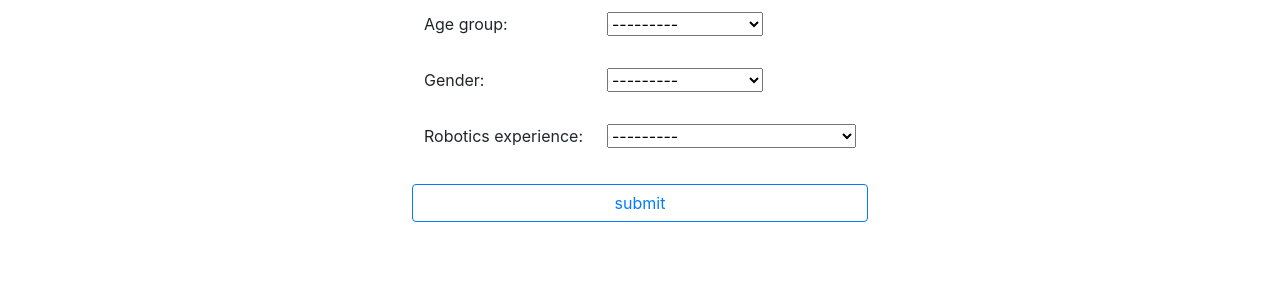
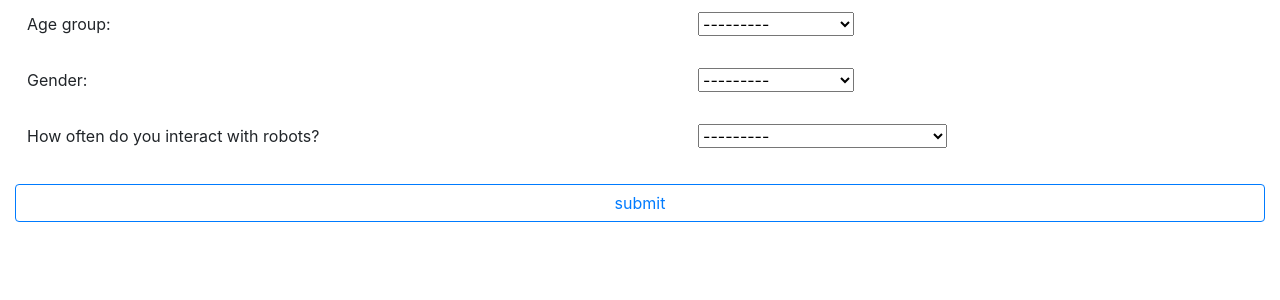
Before and after one commit to GT-RAIL/isolation_cyoa, a Django app: page /demographics in a window 1280 px wide. Shown: the top 300 px of the page. Run offline with Django 3.2, Linux system fonts and the light colour scheme; the visitor is signed in with stand-in values (Sample User, id 1); parts of the project's set-up code (start-up, migrations or seed data) failed here and were passed over; some libraries are stand-ins or nearby versions.

Commit message:
Rename field and scaffolding for instructions

```diff
--- a/dining_room/admin.py
+++ b/dining_room/admin.py
@@ -229,10 +229,10 @@ class DemographicsAdmin(admin.ModelAdmin):
         (None, {
             'fields': (('username', 'study_condition', 'start_condition'), ('date_finished', 'date_demographics_completed'))
         }),
-        ('Demographics', { 'fields': ('gender', 'age_group', 'robotics_experience') }),
+        ('Demographics', { 'fields': ('gender', 'age_group', 'robot_experience') }),
     )
-    list_display = ('username', 'study_condition', 'date_finished', 'gender', 'age_group', 'robotics_experience')
-    list_filter = ('study_condition', 'date_finished', 'gender', 'age_group', 'robotics_experience')
+    list_display = ('username', 'study_condition', 'date_finished', 'gender', 'age_group', 'robot_experience')
+    list_filter = ('study_condition', 'date_finished', 'gender', 'age_group', 'robot_experience')
     ordering = ('date_finished', 'username', 'study_condition')
     search_fields = ('username', 'study_condition')
     readonly_fields = ('username', 'study_condition', 'start_condition', 'date_finished', 'date_demographics_completed')
--- a/dining_room/forms.py
+++ b/dining_room/forms.py
@@ -3,6 +3,7 @@ from django.forms import ModelForm
 from django.utils import timezone
 
 from .models import User
+
 
 # Create the forms here
 
@@ -13,7 +14,7 @@ class DemographicsForm(ModelForm):
 
     class Meta:
         model = User
-        fields = ['age_group', 'gender', 'robotics_experience']
+        fields = ['age_group', 'gender', 'robot_experience']
 
     def __init__(self, *args, **kwargs):
         # Initialize the form
--- a/dining_room/models/website.py
+++ b/dining_room/models/website.py
@@ -163,7 +163,7 @@ class User(AbstractBaseUser, PermissionsMixin):
         MALE = 'M'
 
     age_group = models.IntegerField(choices=AgeGroups.choices, blank=True, null=True)
-    robotics_experience = models.IntegerField(choices=ExperienceGroups.choices, blank=True, null=True)
+    robot_experience = models.IntegerField(_("how often do you interact with robots?"), choices=ExperienceGroups.choices, blank=True, null=True)
     gender = models.CharField(max_length=1, choices=Genders.choices, blank=True, null=True)
     date_demographics_completed = models.DateTimeField(_('date demographics completed'), blank=True, null=True)
 
--- a/dining_room/templates/dining_room/demographics.html
+++ b/dining_room/templates/dining_room/demographics.html
@@ -12,7 +12,7 @@
 </div>
 
 <div class="row justify-content-center">
-    <form method="post" action="{% url 'dining_room:demographics' %}">
+    <form method="post" action="{% url 'dining_room:demographics' %}" class="col-12 table-responsive">
     {% csrf_token %}
     {% for hidden in form.hidden_fields %}
     {{ hidden }}
--- a/dining_room/views.py
+++ b/dining_room/views.py
@@ -46,4 +46,4 @@ class DemographicsFormView(LoginRequiredMixin, FormView):
 
 @login_required
 def instructions(request):
-    return JsonResponse({"instructions": True})
+    return render(request, 'dining_room/instructions.html')
```
Also changed, not shown: dining_room/templates/dining_room/instructions.html (added, +15 -0 lines).
